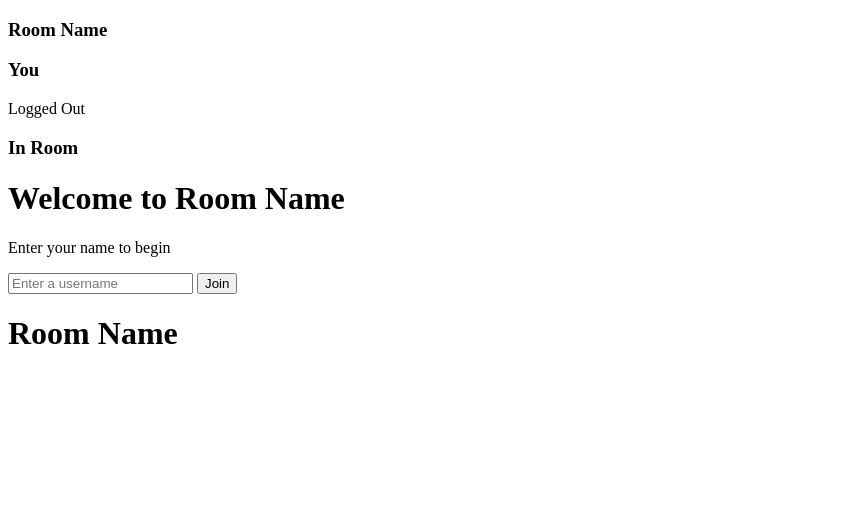
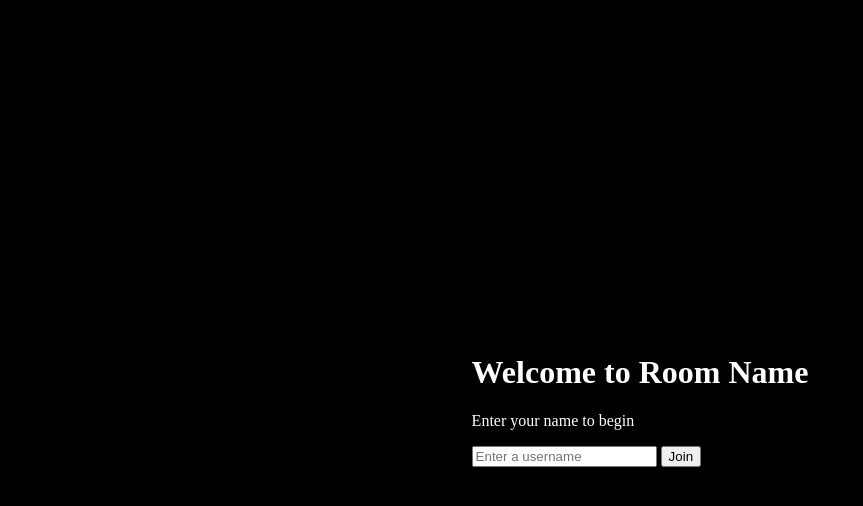
Before and after one commit to chiaski/zoom-hackathon, a website: page app/index.html in a window 1280 px wide. Shown: the whole page, without its empty margins (0-863 px from the left). Drawn offline with nearby package versions, Linux system fonts and the light colour scheme; no server answers.

Commit message:
add karaoke spaces

```diff
--- a/app/app.js
+++ b/app/app.js
@@ -1,3 +1,7 @@
+
+
+// SOCKET I.O
+
 
   $(function () {
 
--- a/app/assets/styling.css
+++ b/app/assets/styling.css
@@ -4,3 +4,21 @@
 #roomname::before{
     content: "Room Name";
 }
+
+
+#intro{
+    position: absolute;
+    margin: auto;
+    display: flex;
+    place-items:center;
+    top:0;left:0;
+    width: 100%;
+    height: 100%;
+    background: #000;
+    color:#fff;
+}
+
+.inner{
+    margin:auto;
+    max-width:600px;
+}
--- a/app/index.html
+++ b/app/index.html
@@ -1,10 +1,16 @@
 <!doctype html>
 <html>
   <head>
-    <title>Karaoke</title>
+    <title>ULTIMATE MEGA PINOY KAROKE</title>
+
+
+    <link rel="stylesheet" href="assets/styling.css">
+
     <style>
 
     </style>
+
+
   </head>
   <body>
 
@@ -42,6 +48,7 @@
 
 
       <div id="intro">
+          <div class="inner">
 
 
         <h1>Welcome to <span id="name-room"> Room Name </span></h1>
@@ -53,16 +60,36 @@
           <input type="button" name="send" id="send" value="Join">
 
       </div>
+      </div>
 
+
+
+
+
+      <div id="karaoke-container">
+
+
+          <div id="karaoke-score">
+
+          </div>
+
+          <div class="karaoke-search">
+
+
+          </div>
+
+          <div class="karaoke-lyrics">
+
+
+          </div>
+
+
+        </div>
 
 
     <h1 id="roomname">
       Room Name
       </h1>
-
-
-
-      </div>
 
 
 
```
